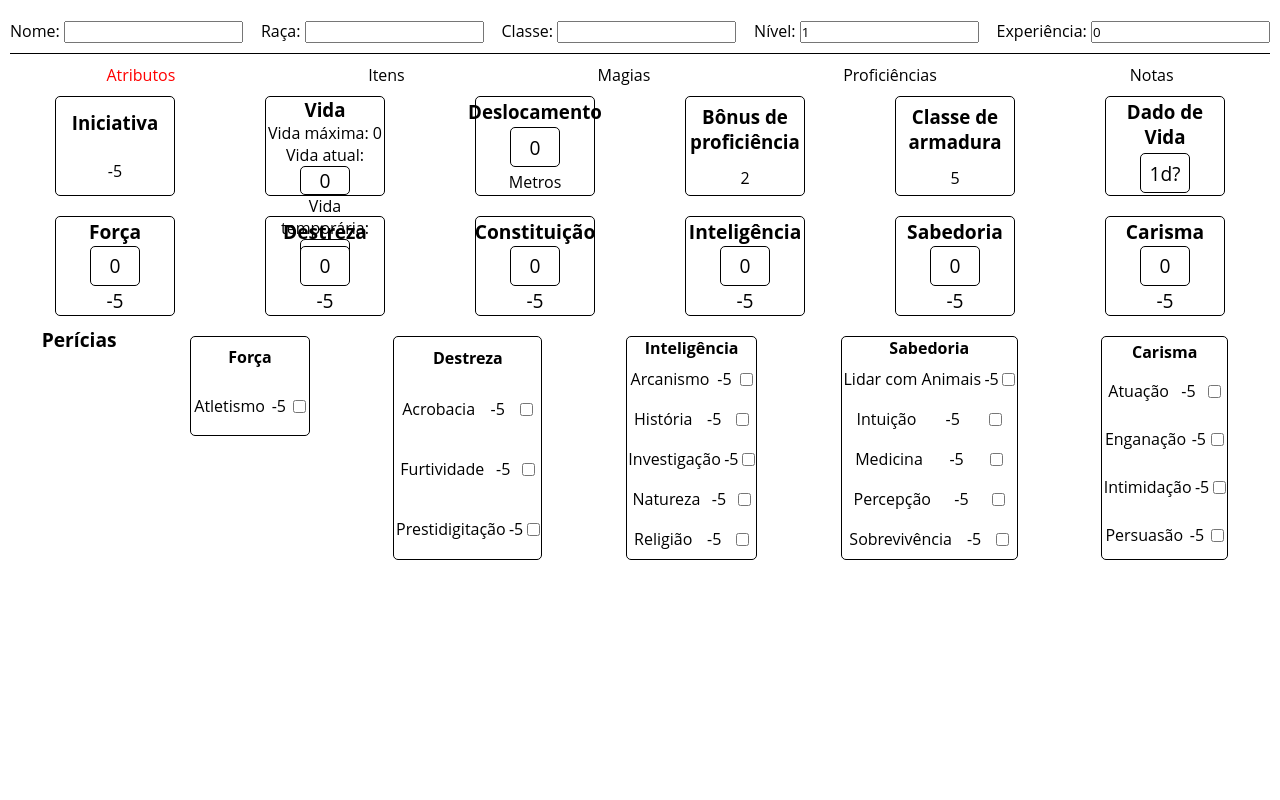
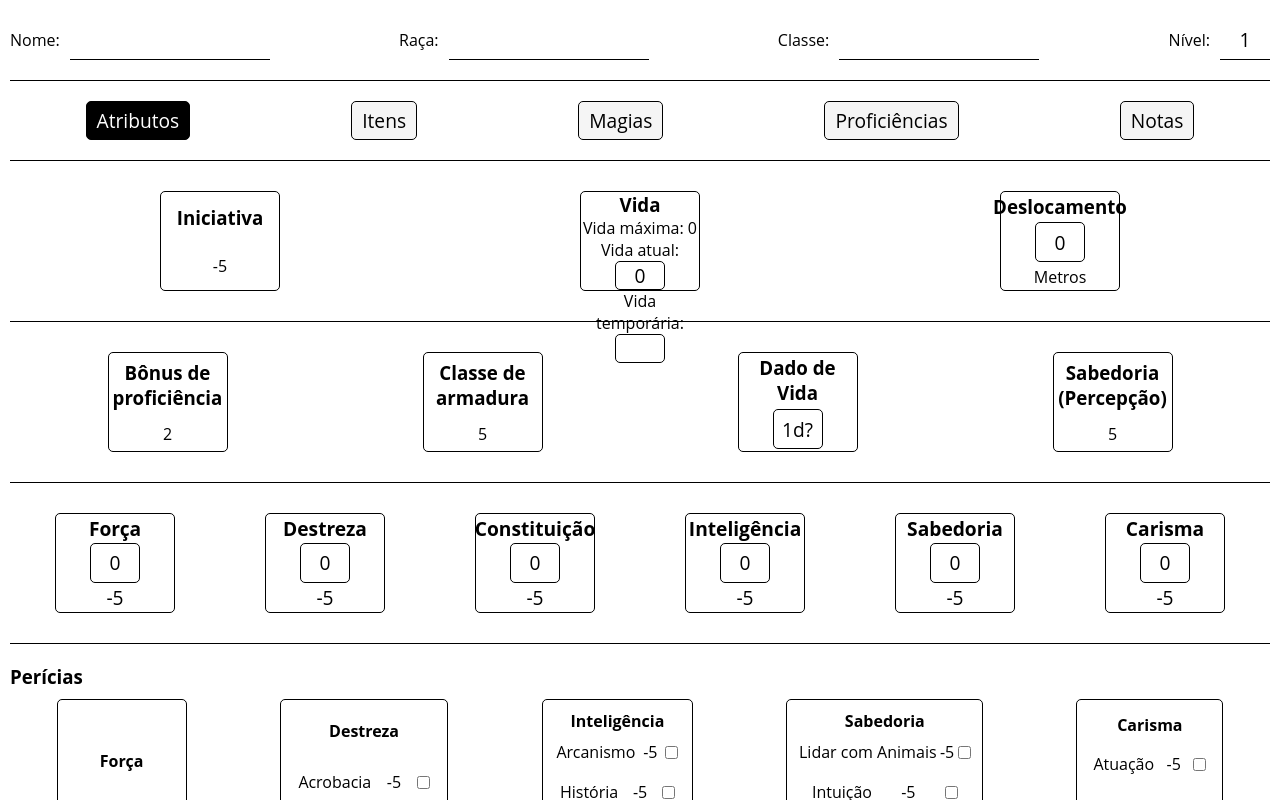
Before and after one commit to R-Takashi/Ficha-Personagem-D-D-5e, a React (Create React App) app in the folder dnd-charsheet/: page / in a window 1280 px wide. Both pictures are taken after a click on the item "Atributos". Shown: the top 800 px of the page. Built offline with nearby package versions, Linux system fonts and the light colour scheme.

Commit message:
style(attributes tab): some styles add

```diff
--- a/dnd-charsheet/src/App.tsx
+++ b/dnd-charsheet/src/App.tsx
@@ -10,6 +10,8 @@ const AppContainer = styled.div`
   flex-direction: column;
   padding: 10px;
   margin-top: 10px;
+  width: 100vw;
+  height: 100vh;
 `;
 
 function App() {
--- a/dnd-charsheet/src/Context/AppProvider.js
+++ b/dnd-charsheet/src/Context/AppProvider.js
@@ -65,34 +65,19 @@ export default function AppProvider({ children }) {
   useEffect(() => {
     const updateSkills = {
       strength: skills.strength.map((skill) => {
-        if (skill.prof === true) {
-          return { ...skill, value: attributes[0].mod + proficiencyBonus };
-        }
-        return { ...skill, value: attributes[0].mod };
+        return skill.prof ? { ...skill, value: attributes[0].mod + proficiencyBonus } : { ...skill, value: attributes[0].mod };
       }),
       dexterity: skills.dexterity.map((skill) => {
-        if (skill.prof === true) {
-          return { ...skill, value: attributes[1].mod + proficiencyBonus };
-        }
-        return { ...skill, value: attributes[1].mod };
+        return skill.prof ? { ...skill, value: attributes[1].mod + proficiencyBonus } : { ...skill, value: attributes[1].mod };
       }),
       intelligence: skills.intelligence.map((skill) => {
-        if (skill.prof === true) {
-          return { ...skill, value: attributes[3].mod + proficiencyBonus };
-        }
-        return { ...skill, value: attributes[3].mod };
+        return skill.prof ? { ...skill, value: attributes[3].mod + proficiencyBonus } : { ...skill, value: attributes[3].mod };
       }),
       wisdom: skills.wisdom.map((skill) => {
-        if (skill.prof === true) {
-          return { ...skill, value: attributes[4].mod + proficiencyBonus };
-        }
-        return { ...skill, value: attributes[4].mod };
+        return skill.prof ? { ...skill, value: attributes[4].mod + proficiencyBonus } : { ...skill, value: attributes[4].mod };
       }),
       charisma: skills.charisma.map((skill) => {
-        if (skill.prof === true) {
-          return { ...skill, value: attributes[5].mod + proficiencyBonus };
-        }
-        return { ...skill, value: attributes[5].mod };
+        return skill.prof ? { ...skill, value: attributes[5].mod + proficiencyBonus } : { ...skill, value: attributes[5].mod };
       })
     };
 
--- a/dnd-charsheet/src/components/AllTabs/Attributes.tsx
+++ b/dnd-charsheet/src/components/AllTabs/Attributes.tsx
@@ -1,15 +1,8 @@
 import React, { useContext } from 'react'
 import AppContext from '../../Context/AppContext'
-import styled from 'styled-components';
+import styled from 'styled-components'
+import { AttributesS } from './Styles/AttributesS'
 
-
-const AtributesTabStyle = styled.div`
-  display: flex;
-  flex-wrap: wrap;
-  justify-content: space-around;
-  padding: 0;
-  margin: 0;
-`;
 
 const CardAttributeStyle = styled.div`
   display: flex;
@@ -44,19 +37,6 @@ const CardAttributeStyle = styled.div`
   }
 `;
 
-const ContainerCardsAttribute = styled.div`
-  display: flex;
-  flex-wrap: wrap;
-  justify-content: space-around;
-  width: 100%;
-`;
-
-const ContainerStatus = styled.div`
-  display: flex;
-  flex-direction: wrap;
-  justify-content: space-around;
-  width: 100%;
-`;
 
 const CardStatus = styled.div`
   display: flex;
@@ -84,122 +64,12 @@ const CardStatus = styled.div`
   }
 `;
 
-const ContainerSkills = styled.div`
-  display: flex;
-  flex-wrap: wrap;
-  justify-content: space-around;
-  width: 100%;
-
-  h3 {
-    font-size: 1.2rem;
-  }
-
-  .strengthSkills {
-    display: flex;
-    flex-direction: column;
-    justify-content: space-around;
-    align-items: center;
-    width: 120px;
-    height: 100px;
-    border: 1px solid black;
-    border-radius: 5px;
-    margin: 10px;
-
-    div {
-      display: flex;
-      justify-content: space-around;
-      align-items: center;
-      width: 100%;
-      height: 30px;
-      margin: 5px;
-    }
-  }
-
-  .dexteritySkills {
-    display: flex;
-    flex-direction: column;
-    justify-content: space-around;
-    align-items: center;
-    border: 1px solid black;
-    border-radius: 5px;
-    margin: 10px;
-
-    div {
-      display: flex;
-      justify-content: space-around;
-      align-items: center;
-      width: 100%;
-      height: 30px;
-      margin: 5px;
-    }
-  }
-
-  .intelligenceSkills {
-    display: flex;
-    flex-direction: column;
-    justify-content: space-around;
-    align-items: center;
-    border: 1px solid black;
-    border-radius: 5px;
-    margin: 10px;
-
-    div {
-      display: flex;
-      justify-content: space-around;
-      align-items: center;
-      width: 100%;
-      height: 30px;
-      margin: 5px;
-    }
-  }
-
-  .wisdomSkills {
-    display: flex;
-    flex-direction: column;
-    justify-content: space-around;
-    align-items: center;
-    border: 1px solid black;
-    border-radius: 5px;
-    margin: 10px;
-
-    div {
-      display: flex;
-      justify-content: space-around;
-      align-items: center;
-      width: 100%;
-      height: 30px;
-      margin: 5px;
-    }
-
-  }
-
-  .charismaSkills {
-    display: flex;
-    flex-direction: column;
-    justify-content: space-around;
-    align-items: center;
-    border: 1px solid black;
-    border-radius: 5px;
-    margin: 10px;
-
-    div {
-      display: flex;
-      justify-content: space-around;
-      align-items: center;
-      width: 100%;
-      height: 30px;
-      margin: 5px;
-    }
-  }
-
-`;
-
-
 type Attribute = {
   name: string,
   value: number,
   mod: number,
 };
+
 
 export default function Attributes() {
   const {
@@ -255,9 +125,8 @@ export default function Attributes() {
   if (tab !== 'Atributos') return null;
 
   return (
-    <AtributesTabStyle>
-
-      <ContainerStatus>
+    <AttributesS>
+      <section className='StatusBase1'>
 
         <CardStatus>
             <h3>Iniciativa</h3>
@@ -294,6 +163,10 @@ export default function Attributes() {
             <p>Metros</p>
           </CardStatus>
 
+      </section>
+
+      <section className='StatusBase2'>
+
         <CardStatus>
           <h3>Bônus de proficiência</h3>
           <p>{ proficiencyBonus }</p>
@@ -313,9 +186,14 @@ export default function Attributes() {
             onChange={ (e) => setLifePoints({ ...lifePoints, dice: e.target.value }) }
           />
         </CardStatus>
-      </ContainerStatus>
 
-      <ContainerCardsAttribute>
+        <CardStatus>
+          <h3>Sabedoria (Percepção)</h3>
+          <p>{ skills.wisdom[3].value + 10 }</p>
+        </CardStatus>
+      </section>
+
+      <section className='AttributesSection'>
         { attributes.map((attribute: Attribute) => (
           <CardAttributeStyle key={ attribute.name } >
             <h3>{ attribute.name }</h3>
@@ -328,12 +206,13 @@ export default function Attributes() {
             <p>{ attribute.mod }</p>
           </CardAttributeStyle>
         )) }
-      </ContainerCardsAttribute>
+      </section>
 
-      <ContainerSkills>
       <h3>Perícias</h3>
 
-        <div className='strengthSkills'>
+      <section className='SkillsSection'>
+
+        <div className='CardSkill'>
           <h4>Força</h4>
           { skills.strength.map((skill: any) => (
             <div key={ skill.name }>
@@ -350,7 +229,7 @@ export default function Attributes() {
           )) }
         </div>
 
-        <div className='dexteritySkills'>
+        <div className='CardSkill'>
           <h4>Destreza</h4>
           { skills.dexterity.map((skill: any) => (
             <div key={ skill.name }>
@@ -366,7 +245,7 @@ export default function Attributes() {
           )) }
         </div>
 
-        <div className='intelligenceSkills'>
+        <div className='CardSkill'>
           <h4>Inteligência</h4>
           { skills.intelligence.map((skill: any) => (
             <div key={ skill.name }>
@@ -382,7 +261,7 @@ export default function Attributes() {
           )) }
         </div>
 
-        <div className='wisdomSkills'>
+        <div className='CardSkill'>
           <h4>Sabedoria</h4>
           { skills.wisdom.map((skill: any) => (
             <div key={ skill.name }>
@@ -398,7 +277,7 @@ export default function Attributes() {
           )) }
         </div>
 
-        <div className='charismaSkills'>
+        <div className='CardSkill'>
           <h4>Carisma</h4>
           { skills.charisma.map((skill: any) => (
             <div key={ skill.name }>
@@ -414,8 +293,8 @@ export default function Attributes() {
           )) }
         </div>
 
-      </ContainerSkills>
+      </section>
 
-    </AtributesTabStyle>
+    </AttributesS>
   )
 }
--- /dev/null
+++ b/dnd-charsheet/src/components/AllTabs/Styles/AttributesS.js
@@ -0,0 +1,73 @@
+import styled from "styled-components";
+
+export const AttributesS = styled.div`
+  display: flex;
+  flex-wrap: wrap;
+  justify-content: space-between;
+  border-bottom: 1px solid black;
+  padding-bottom: 20px;
+  margin-bottom: 20px;
+  width: auto;
+
+  .StatusBase1 {
+    display: flex;
+    flex-wrap: wrap;
+    justify-content: space-around;
+    border-bottom: 1px solid black;
+    padding-bottom: 20px;
+    margin-bottom: 20px;
+    width: 100%;
+  }
+
+  .StatusBase2 {
+    display: flex;
+    flex-wrap: wrap;
+    justify-content: space-around;
+    border-bottom: 1px solid black;
+    padding-bottom: 20px;
+    margin-bottom: 20px;
+    width: 100%;
+  }
+
+  .AttributesSection {
+    display: flex;
+    flex-wrap: wrap;
+    justify-content: space-around;
+    border-bottom: 1px solid black;
+    padding-bottom: 20px;
+    margin-bottom: 20px;
+    width: 100%;
+  }
+
+  .SkillsSection {
+    display: flex;
+    flex-wrap: wrap;
+    justify-content: space-around;
+    border-bottom: 1px solid black;
+    padding-bottom: 20px;
+    margin-bottom: 20px;
+    width: 100%;
+
+    .CardSkill {
+      display: flex;
+      flex-direction: column;
+      justify-content: space-around;
+      align-items: center;
+      border: 1px solid black;
+      border-radius: 5px;
+      margin: 10px;
+      padding: 10px;
+
+      div {
+        display: flex;
+        justify-content: space-around;
+        align-items: center;
+        width: 100%;
+        height: 30px;
+        margin: 5px;
+      }
+    }
+  }
+
+
+`;
--- a/dnd-charsheet/src/components/Header.tsx
+++ b/dnd-charsheet/src/components/Header.tsx
@@ -1,16 +1,6 @@
 import React, { useContext } from 'react'
 import AppContext from '../Context/AppContext'
-import styled from 'styled-components'
-
-const HeaderContainer = styled.div`
-  display: flex;
-  flex-direction: row;
-  justify-content: space-between;
-  align-items: center;
-  margin-bottom: 10px;
-  border-bottom: 1px solid black;
-  padding-bottom: 10px;
-`
+import { HeaderS } from './Styles/HeaderS'
 
 
 export default function Header() {
@@ -19,11 +9,10 @@ export default function Header() {
     race, setRace,
     classChar, setClassChar,
     level, setLevel,
-    experience, setExperience,
   } = useContext(AppContext) as any
 
   return (
-    <HeaderContainer>
+    <HeaderS>
       <div>
         <label htmlFor="name">Nome: </label>
         <input
@@ -54,7 +43,7 @@ export default function Header() {
         />
       </div>
 
-      <div>
+      <div className='Level'>
         <label htmlFor="level">Nível: </label>
         <input
           type="number"
@@ -64,16 +53,6 @@ export default function Header() {
         />
       </div>
 
-      <div>
-        <label htmlFor="experience">Experiência: </label>
-        <input
-          type="number"
-          name="experience"
-          value={experience}
-          onChange={(e) => setExperience(e.target.value)}
-        />
-      </div>
-
-    </HeaderContainer>
+    </HeaderS>
   )
 }
--- /dev/null
+++ b/dnd-charsheet/src/components/Styles/HeaderS.js
@@ -0,0 +1,39 @@
+import styled from 'styled-components';
+
+export const HeaderS = styled.div`
+  display: flex;
+  flex-wrap: wrap;
+  justify-content: space-between;
+  border-bottom: 1px solid black;
+  padding-bottom: 20px;
+  margin-bottom: 20px;
+  width: auto;
+
+  div {
+    display: flex;
+    align-items: center;
+
+    label {
+      margin-right: 10px;
+    }
+
+    input {
+      width: 200px;
+      height: 40px;
+      border: none;
+      border-bottom: 1px solid black;
+      text-align: center;
+      font-size: 1.2rem;
+    }
+  }
+
+  .Level {
+    input {
+      width: 50px;
+    }
+
+    input[type=number]::-webkit-inner-spin-button {
+      -webkit-appearance: none;
+    }
+  }
+`;
--- /dev/null
+++ b/dnd-charsheet/src/components/Styles/TabNavS.js
@@ -0,0 +1,33 @@
+import styled from "styled-components";
+
+export const TabNavS = styled.nav`
+  display: flex;
+  justify-content: space-between;
+  border-bottom: 1px solid black;
+  padding-bottom: 20px;
+  margin-bottom: 20px;
+  width: auto;
+
+  ul {
+    display: flex;
+    flex-wrap: wrap;
+    justify-content: space-around;
+    list-style: none;
+    width: 100%;
+    padding: 0;
+    margin: 0;
+    gap: 10px;
+
+
+    li {
+      font-size: 1.2rem;
+      cursor: pointer;
+      border: 1px solid black;
+      border-radius: 5px;
+      padding: 5px 10px;
+      background-color: #f5f5f5;
+    }
+
+  }
+
+`;
--- a/dnd-charsheet/src/components/TabNav.tsx
+++ b/dnd-charsheet/src/components/TabNav.tsx
@@ -1,12 +1,10 @@
 import React, { useContext } from 'react'
 import AppContext from '../Context/AppContext'
+import { TabNavS } from './Styles/TabNavS'
 
-const styles = {
-    display: 'flex',
-    listStyle: 'none',
-    justifyContent: 'space-around',
-    padding: 0,
-    margin: 0,
+const selected = {
+  color: '#fff',
+  backgroundColor: 'black',
 }
 
 const tabs = [
@@ -21,18 +19,18 @@ export default function TabNav() {
   const { tab, setTab } = useContext(AppContext);
 
   return (
-    <div>
-      <ul style={ styles }>
+    <TabNavS >
+      <ul>
         { tabs.map((tabName) => (
           <li
             key={ tabName }
             onClick={ () => setTab(tabName) }
-            style={ tabName === tab ? { color: 'red' } : undefined }
+            style={ tabName === tab ? selected : undefined }
           >
             { tabName }
           </li>
         )) }
       </ul>
-    </div>
+    </TabNavS>
   )
 }
```
Lines whose indentation alone changed are shown as unchanged.
